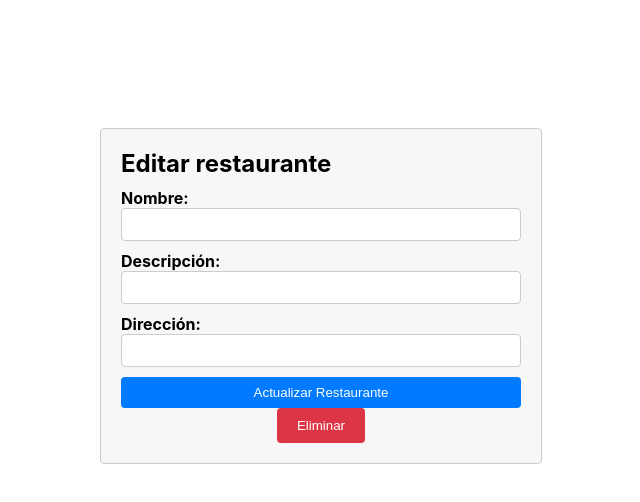
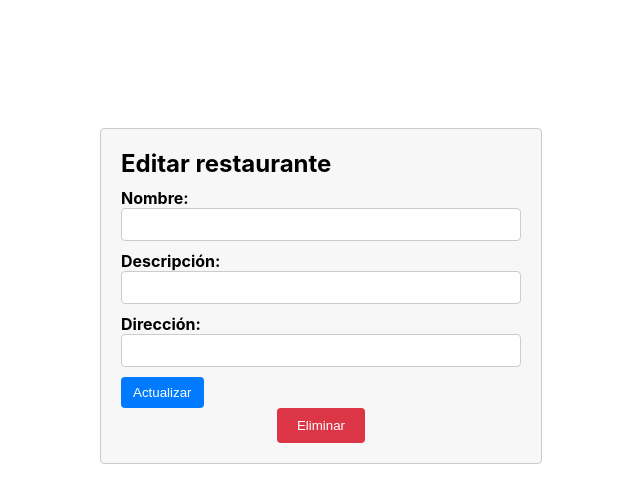
Before and after one commit to BrayanGalindez/PapitasConSoftware, a React (Create React App) app in the folder bogota_taste/: page /editar in a window 1280 px wide. Shown: the top 502 px of the page, without its empty margins (319-959 px from the left). Built offline with nearby package versions, Linux system fonts and the light colour scheme; no server answers; the HTML template or start-up script is replaced by a standard one.

Commit message:
Update EditRestaurant.jsx

```diff
--- a/bogota_taste/src/components/Restaurant/EditRestaurant.jsx
+++ b/bogota_taste/src/components/Restaurant/EditRestaurant.jsx
@@ -71,7 +71,9 @@ const EditRestaurant = ({ restaurantId }) => {
             onChange={(event) => setAddress(event.target.value)}
           />
         </div>
-        <button type="submit">Actualizar Restaurante</button>
+        <div class="edit-restaurant">
+          <button type="submit">Actualizar</button>
+        </div>
       </form>
       <DeleteRestaurant restaurantId={restaurantId} />
     </div>
```
